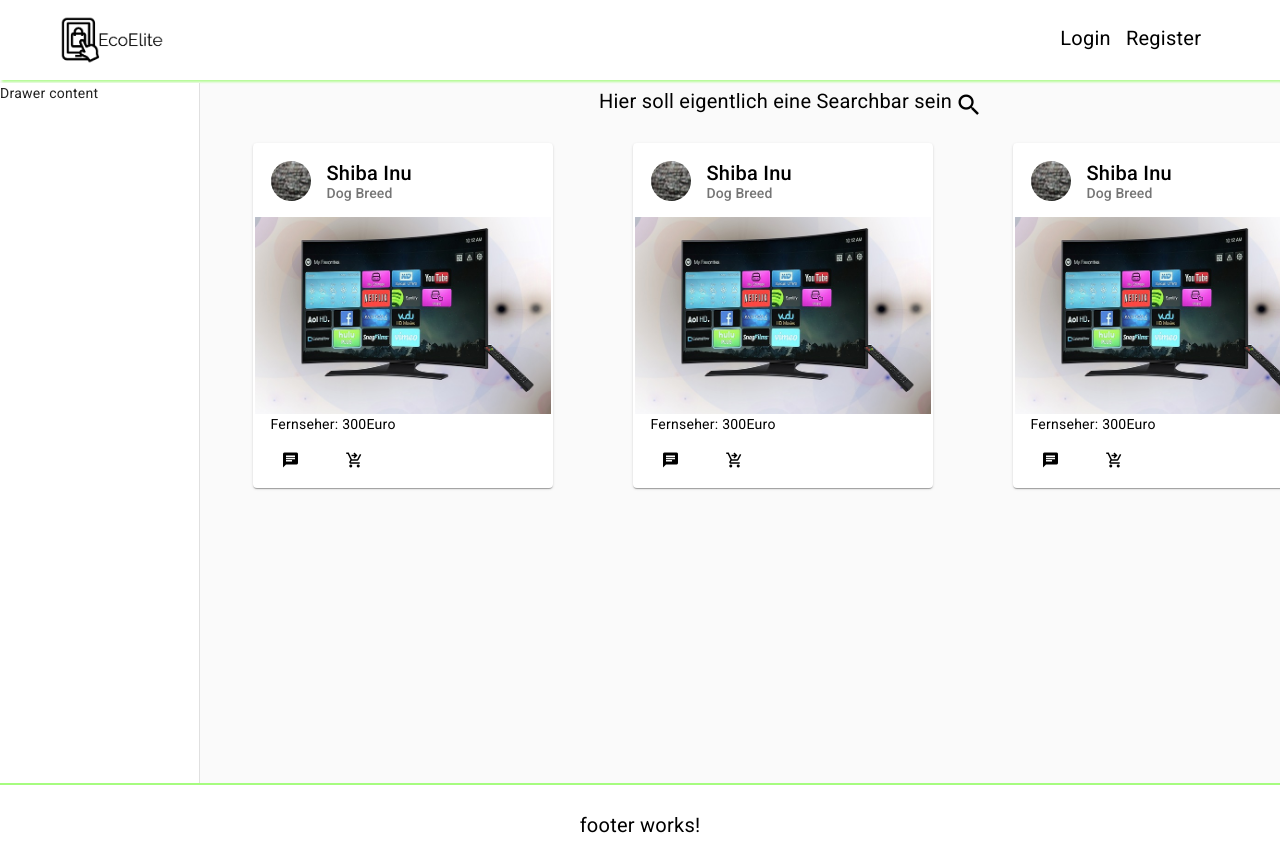
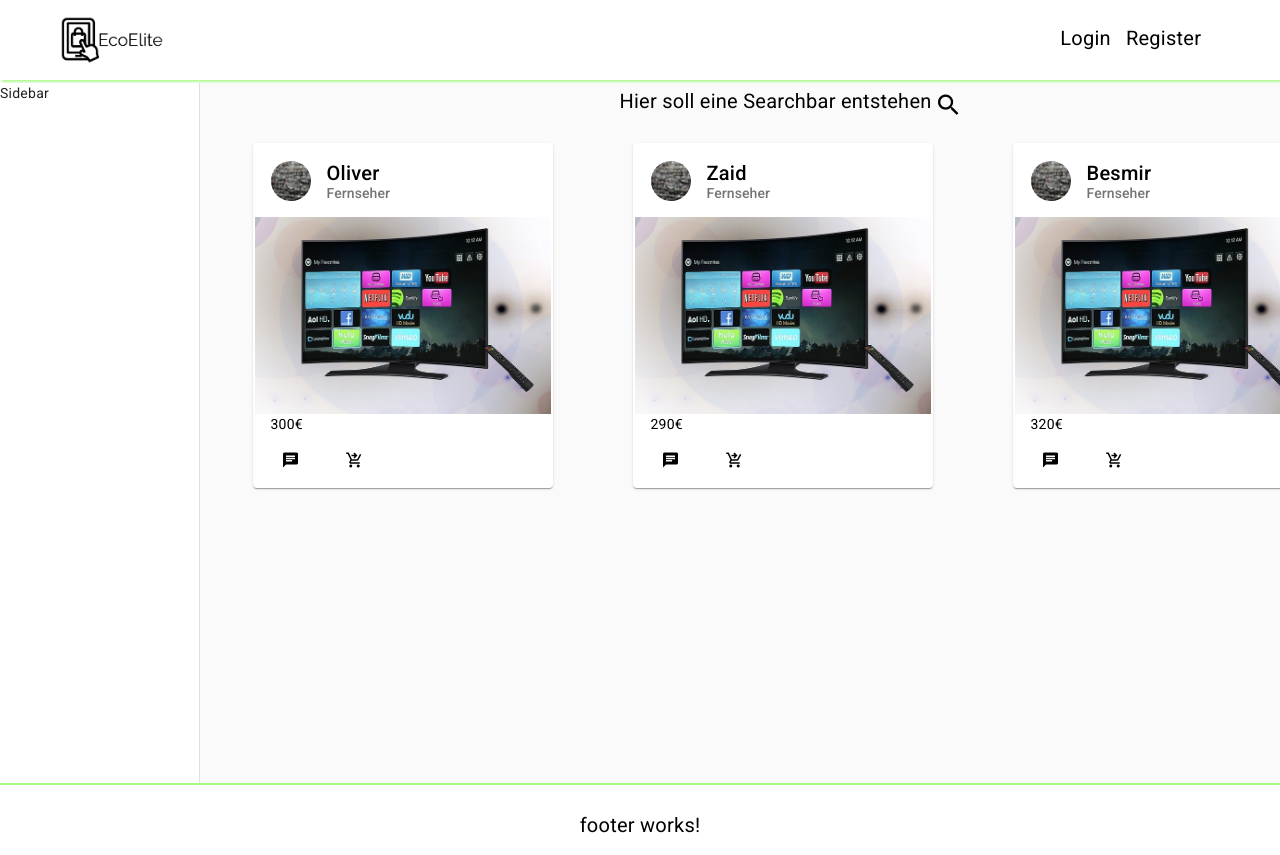
Before and after one commit to ASEMFAX422A/Marktplatz, an Angular app: page / in a window 1280 px wide. Shown: the top 855 px of the page. Built offline with nearby package versions, Linux system fonts and the light colour scheme.

Commit message:
register-dialog erstellt

```diff
--- a/src/app/app.component.html
+++ b/src/app/app.component.html
@@ -5,11 +5,8 @@
     <app-searchbar></app-searchbar>
   </div>
   <div class="produkte-container">
-    <app-produkte></app-produkte>
-    <app-produkte></app-produkte>
-    <app-produkte></app-produkte>
+    <app-produkte *ngFor="let i of [0, 1, 2]" [user]="username[i]" [product]="postProduct[i]" [price]="postPrice[i]"></app-produkte>
   </div>
-
   <div class="leftsidebar-continer">
     <app-leftsidebar></app-leftsidebar>
   </div>
--- a/src/app/app.component.ts
+++ b/src/app/app.component.ts
@@ -6,5 +6,9 @@ import { Component } from '@angular/core';
   styleUrls: ['./app.component.scss']
 })
 export class AppComponent {
+  username = ['Oliver','Zaid','Besmir ']
+  postProduct = ['Fernseher', 'Fernseher', 'Fernseher']
+  postPrice = ['300€', '290€', '320€']
+
   title = 'EbayTest';
 }
--- a/src/app/leftsidebar/leftsidebar.component.html
+++ b/src/app/leftsidebar/leftsidebar.component.html
@@ -1,3 +1,3 @@
-<mat-drawer-container class="rightsidebar" autosize>
-  <mat-drawer mode="side" opened>Drawer content</mat-drawer>
+<mat-drawer-container class="leftsidebar" autosize>
+  <mat-drawer mode="side" opened>Sidebar</mat-drawer>
 </mat-drawer-container>
--- a/src/app/leftsidebar/leftsidebar.component.scss
+++ b/src/app/leftsidebar/leftsidebar.component.scss
@@ -1,4 +1,4 @@
-.rightsidebar {
+.leftsidebar {
   min-height: 700px;
   max-height: 1500px;
   left: 0;
--- a/src/app/produkte/produkte.component.html
+++ b/src/app/produkte/produkte.component.html
@@ -1,13 +1,13 @@
 <mat-card class="example-card">
   <mat-card-header>
     <div mat-card-avatar class="example-header-image"></div>
-    <mat-card-title>Shiba Inu</mat-card-title>
-    <mat-card-subtitle>Dog Breed</mat-card-subtitle>
+    <mat-card-title>{{ user }}</mat-card-title>
+    <mat-card-subtitle>{{ product }}</mat-card-subtitle>
   </mat-card-header>
   <img mat-card-image src="assets/img/products/1.jpg" alt="Photo of a Shiba Inu">
   <mat-card-content>
     <p>
-      Fernseher: 300Euro
+      {{ price }}
     </p>
   </mat-card-content>
   <mat-card-actions>
--- a/src/app/produkte/produkte.component.ts
+++ b/src/app/produkte/produkte.component.ts
@@ -1,4 +1,4 @@
-import { Component } from '@angular/core';
+import { Component, Input } from '@angular/core';
 
 
 @Component({
@@ -8,5 +8,8 @@ import { Component } from '@angular/core';
 })
 
 export class ProdukteComponent {
+  @Input() user:string ='';
+  @Input() product:string ='';
+  @Input() price:string ='';
 
 }
--- a/src/app/searchbar/searchbar.component.html
+++ b/src/app/searchbar/searchbar.component.html
@@ -1,6 +1,6 @@
 <div class="searchbar">
   <a>
-    Hier soll eigentlich eine Searchbar sein
+    Hier soll eine Searchbar entstehen
     <mat-icon>search</mat-icon>
   </a>
 </div>
```
